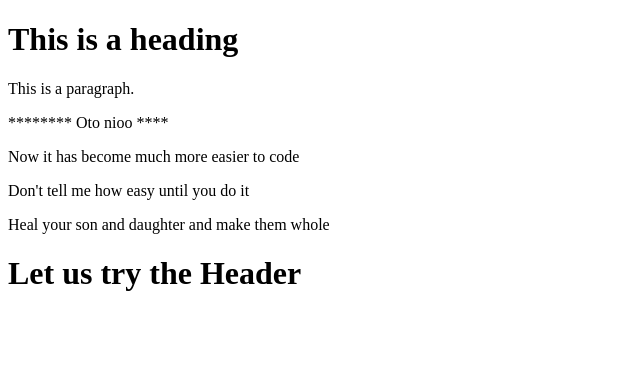
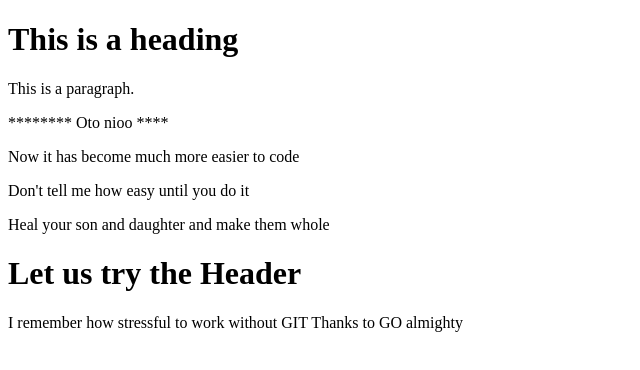
Before and after one commit to wolex2care/testhub, a plain HTML site: page index.html in a window 1280 px wide. Shown: the whole page, without its empty margins (0-640 px from the left). Drawn offline with Linux system fonts and the light colour scheme.

Commit message:
First editing and pusing

```diff
--- a/index.html
+++ b/index.html
@@ -18,6 +18,9 @@
 
   <h1>Let us try the Header </h1>
 
+<p> I remember how stressful to work without GIT
+Thanks to GO almighty</p>
+
 
 </body>
 </html>
```
